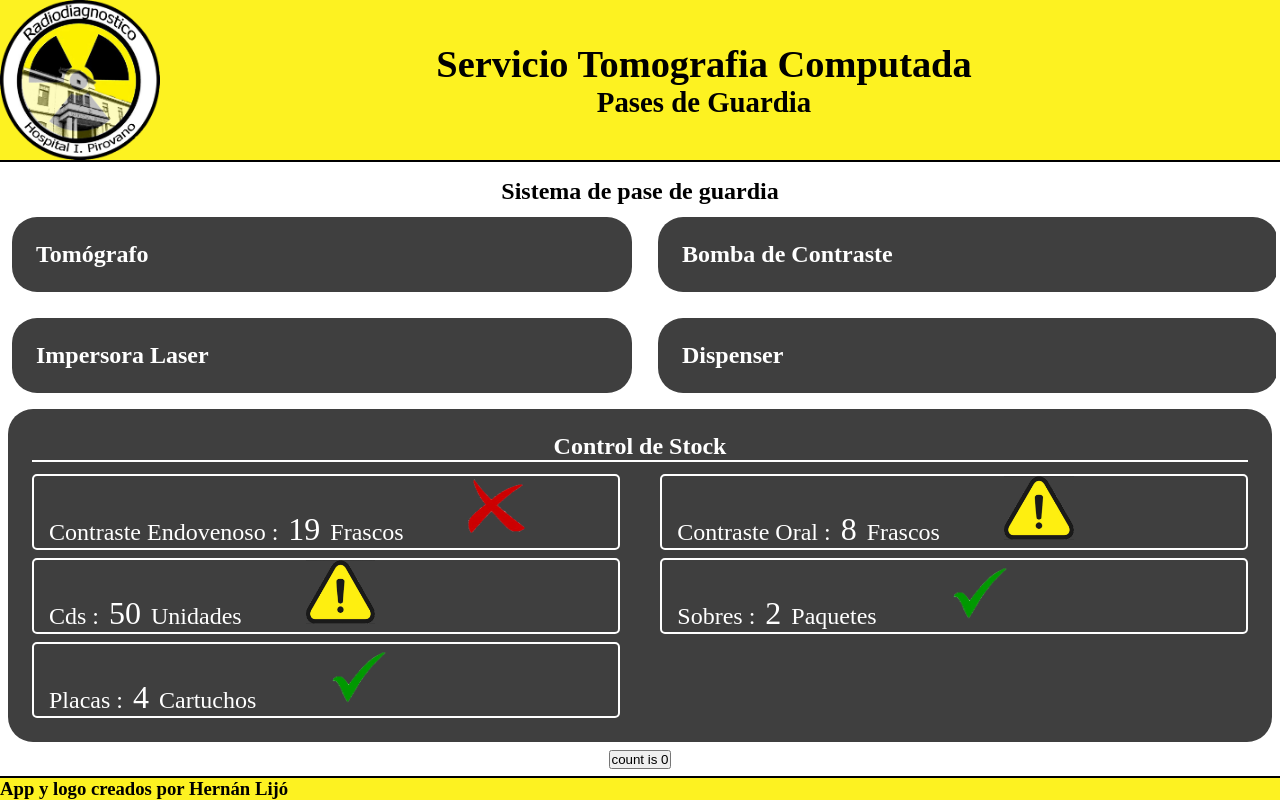
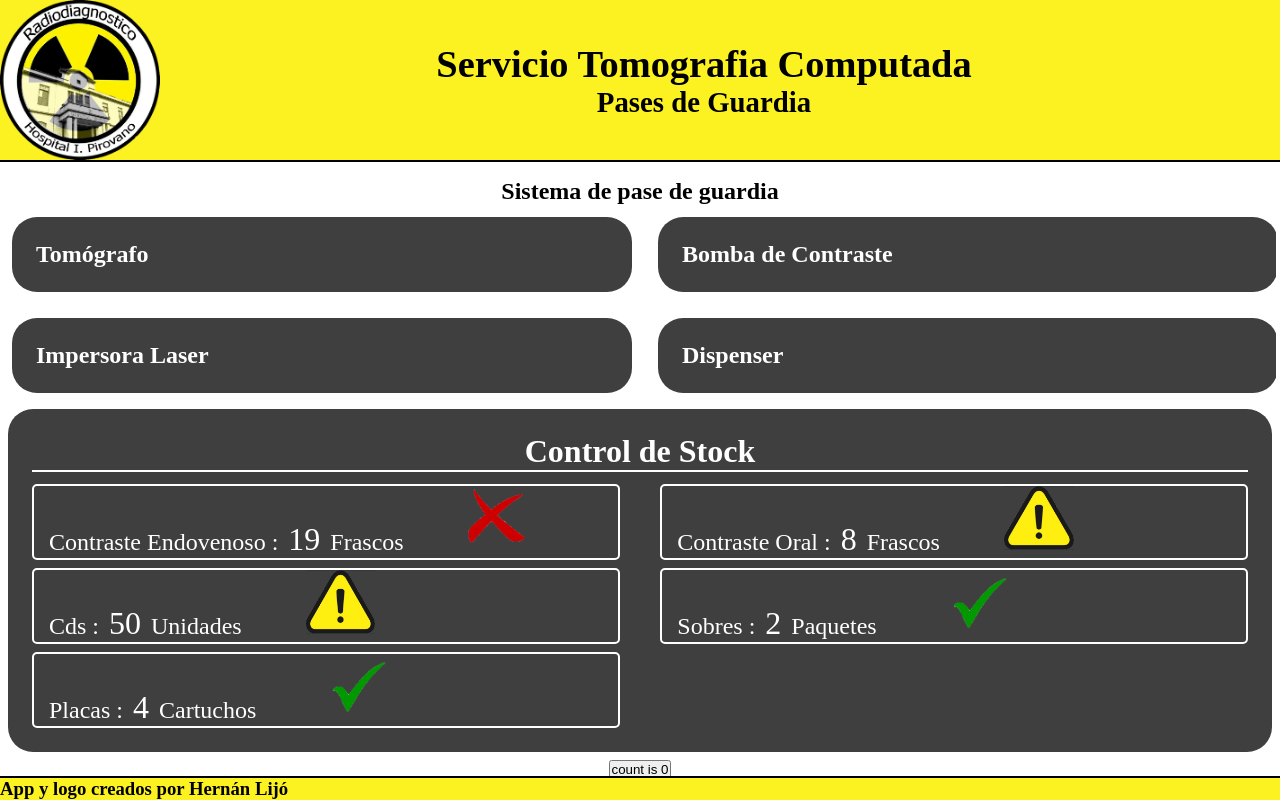
Before and after one commit to Lijo-Hernan/pasesapp, a React (Vite) app: page / in a window 1280 px wide. Built offline with nearby package versions, Linux system fonts and the light colour scheme.

Commit message:
correccion de estilos

```diff
--- a/src/components/stockListContainer/StockListContainer.jsx
+++ b/src/components/stockListContainer/StockListContainer.jsx
@@ -21,7 +21,7 @@ const StockListContainer = () => {
 
     return (
         <div className='stockContainer'>
-            <h2 className='stockContainer__intro'>Control de Stock</h2>
+            <h1 className='stockContainer__intro'>Control de Stock</h1>
             <div className='stockCcontainer__card'>
                 {stocks.length == 0 ? <h3>Cargando...</h3>
                 :
--- a/src/components/stockListContainer/stockListContainer.css
+++ b/src/components/stockListContainer/stockListContainer.css
@@ -45,6 +45,7 @@
 .stockNumber {
     font-size: xx-large;
     padding: 4px;
+    font-style: bold;
 }
 
 .imagenParaMostrar {
```
